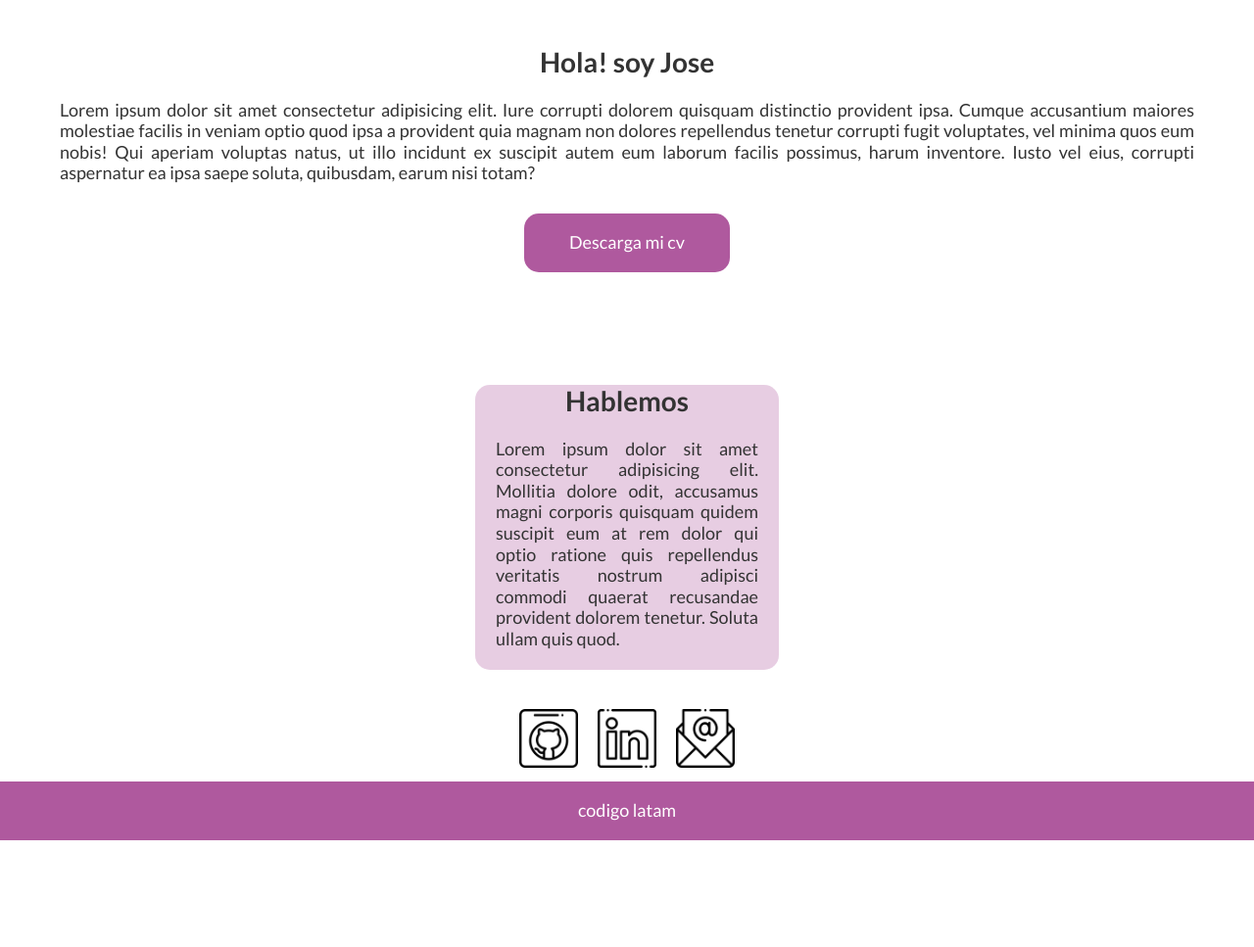
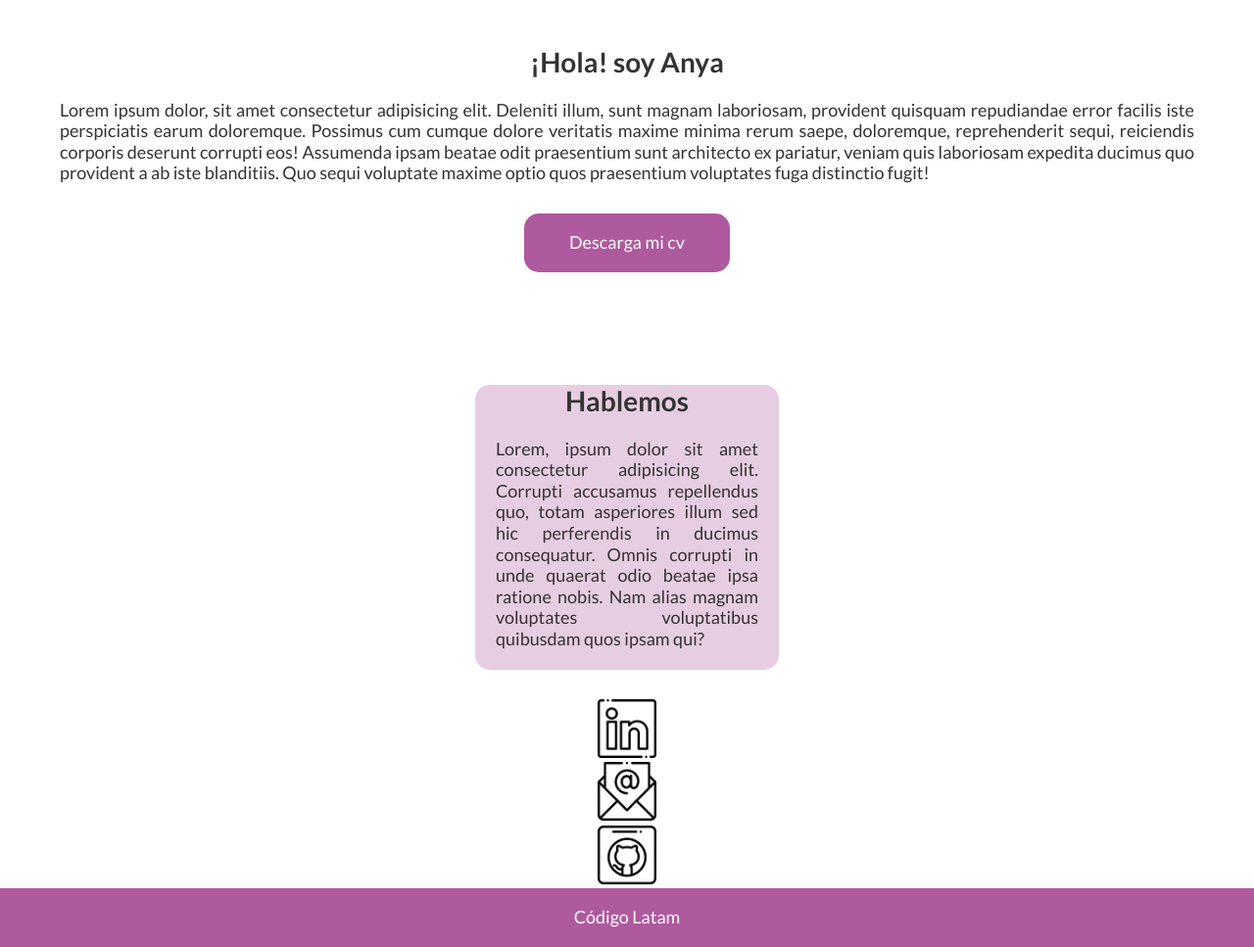
Before and after one commit to anya-baque/CodigoPaLante, a plain HTML site: page index.html in a window 1280 px wide. Shown: the part 693-1660 px from the top of the page at 98% size. Before the commit the page ends 1551 px from the top, so only its background shows below. Drawn offline with Linux system fonts and the light colour scheme.

Commit message:
modificaciones en mi codigo

```diff
--- a/css/styles.css
+++ b/css/styles.css
@@ -59,7 +59,7 @@ header {
     max-width: 100%;
   }
 
-  .header-left {
+  .encabezado-izq {
     display: flex;
     flex: 1;
   }
@@ -74,7 +74,7 @@ header {
     margin-right: 10px;
   }
 
-  .portada{
+  .fachada{
     display: flex;
     align-items: center;
     border-radius: 50%;
@@ -104,7 +104,7 @@ article{
     justify-content: center;
 }
 
-#boton {
+#button {
     margin: 10px auto 0 auto;
     margin-bottom: 115px;
     display: flex;
@@ -119,7 +119,7 @@ article{
     color: rgb(255, 255, 255);
 
   }
-  #caja {
+  #charla {
     margin: 10px auto 0 auto;
     margin-bottom: 30px;
     height: auto;
@@ -129,12 +129,12 @@ article{
     border-radius: 15px;
 }
 
-.linked,.mail,.git{
+.git,.linkedIn,.correo {
     height: 60px;
     width: 60px;
 }
 
-#contactos {
+#contactame {
     display: flex;
     justify-content: center;
     align-items: center;
--- a/index.html
+++ b/index.html
@@ -5,7 +5,7 @@
     <meta charset="UTF-8">
     <meta http-equiv="X-UA-Compatible" content="IE=edge">
     <meta name="viewport" content="width=device-width, initial-scale=1.0">
-    <title>Jose Manuel Guerra</title>
+    <title>Anya Baque</title>
     <link rel="preconnect" href="https://fonts.googleapis.com">
     <link rel="preconnect" href="https://fonts.gstatic.com" crossorigin>
     <link href="https://fonts.googleapis.com/css2?family=Lato&display=swap" rel="stylesheet">
@@ -19,7 +19,7 @@
 <body>
     <main>
         <header>
-            <div class="header-left">
+            <div class="encabezado-izq">
                 <img
                     src="https://static.wixstatic.com/media/2e1127_392b27ef188e4f25ae65c0b035f56176~mv2.png/v1/fill/w_112,h_50,al_c,q_85,usm_0.66_1.00_0.01,enc_auto/eidoslogo.png">
             </div>
@@ -29,43 +29,43 @@
             </div>
         </header>
         <section id="foto">
-            <img src="img/pexels.jpg" class="portada">
+            <img src="img/yo.jpg" class="fachada">
         </section>
         <section id="presentacion">
-            <h2>Hola! soy Jose</h2>
+            <h2>¡Hola! soy Anya </h2>
             <article>
                 <p>
-                    Lorem ipsum dolor sit amet consectetur adipisicing elit. Iure corrupti dolorem quisquam distinctio
-                    provident ipsa. Cumque accusantium maiores molestiae facilis in veniam optio quod ipsa a provident
-                    quia magnam non dolores repellendus tenetur corrupti fugit voluptates, vel minima quos eum nobis!
-                    Qui aperiam voluptas natus, ut illo incidunt ex suscipit autem eum laborum facilis possimus, harum
-                    inventore. Iusto vel eius, corrupti aspernatur ea ipsa saepe soluta, quibusdam, earum nisi totam?
+                    Lorem ipsum dolor, sit amet consectetur adipisicing elit. Deleniti illum, sunt magnam laboriosam,
+                    provident quisquam repudiandae error facilis iste perspiciatis earum doloremque. Possimus cum cumque
+                    dolore veritatis maxime minima rerum saepe, doloremque, reprehenderit sequi, reiciendis corporis
+                    deserunt corrupti eos! Assumenda ipsam beatae odit praesentium sunt architecto ex pariatur, veniam
+                    quis laboriosam expedita ducimus quo provident a ab iste blanditiis. Quo sequi voluptate maxime
+                    optio quos praesentium voluptates fuga distinctio fugit!
                 </p>
             </article>
         </section>
-        <section id="boton">
+        <section id="button">
             <a href="">Descarga mi cv</a>
         </section>
-        <section id="caja">
+        <section id="charla">
             <h2>Hablemos</h2>
             <article>
                 <p>
-                    Lorem ipsum dolor sit amet consectetur adipisicing elit. Mollitia dolore odit, accusamus magni
-                    corporis quisquam quidem suscipit eum at rem dolor qui optio ratione quis repellendus veritatis
-                    nostrum adipisci commodi quaerat recusandae provident dolorem tenetur. Soluta ullam quis quod.
+                    Lorem, ipsum dolor sit amet consectetur adipisicing elit. Corrupti accusamus repellendus quo, totam asperiores illum sed hic perferendis in ducimus consequatur. Omnis corrupti in unde quaerat odio beatae ipsa ratione nobis. Nam alias magnam voluptates voluptatibus quibusdam quos ipsam qui?
                 </p>
             </article>
         </section>
-        <section id="contactos">
+        <section id="contactame">
             <lu>
+
+                <li>
+                    <img src="img/linkedin.png" class="linkedIn">
+                </li>
+                <li>
+                    <img src="img/mail.png" class="correo">
+                </li>
                 <li>
                     <img src="img/github.png" class="git">
-                </li>
-                <li>
-                    <img src="img/linkedin.png" class="linked">
-                </li>
-                <li>
-                    <img src="img/mail.png" class="mail">
                 </li>
 
             </lu>
@@ -73,7 +73,7 @@
     </main>
 </body>
 <footer>
-    codigo latam
+    Código Latam
 </footer>
 
 </html>
```
Also changed, not shown: img/pexels.jpg (deleted), img/yo.jpg (added).
